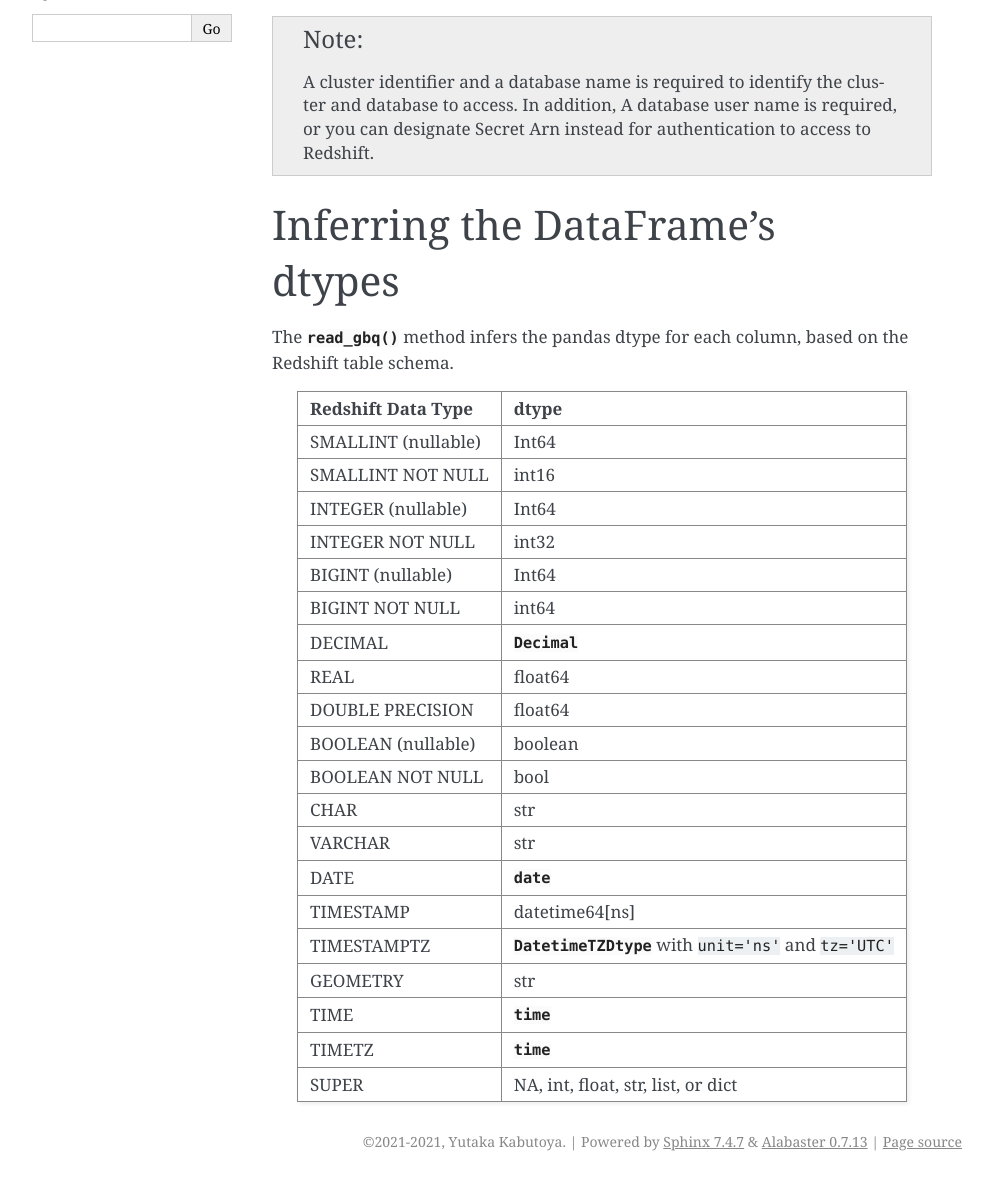
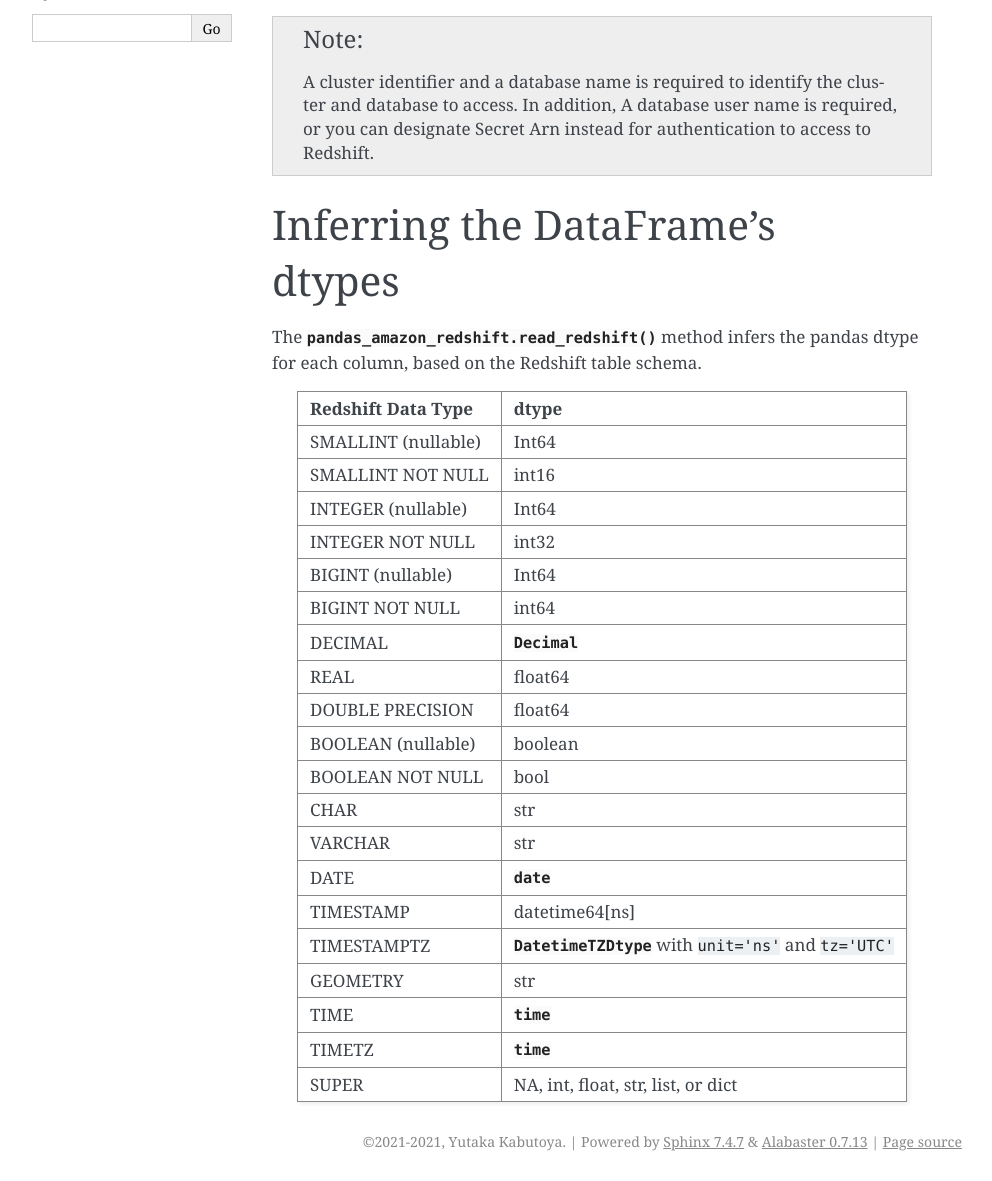
Before and after one commit to yutaka-kabu/pandas-amazon-redshift, a Sphinx documentation site: the page built from docs/source/reading.rst, in a window 1280 px wide, cut to the strip 276-1457 px from the top of the page. Shown: the whole strip, without its empty margins (148-1140 px from the left). Built offline with Sphinx 7.4.7, drawn with Linux system fonts in a browser that asks for light colours.

Commit message:
fix: add .gitignore and revise reading.rst

```diff
--- a/docs/source/reading.rst
+++ b/docs/source/reading.rst
@@ -22,8 +22,8 @@ Redshift and download the results as a :class:`pandas.DataFrame` object.
 Inferring the DataFrame's dtypes
 ================================
 
-The :func:`~pandas_gbq.read_gbq` method infers the pandas dtype for each
-column, based on the Redshift table schema.
+The :func:`pandas_amazon_redshift.read_redshift` method infers the pandas dtype
+for each column, based on the Redshift table schema.
 
 =================== ====================================================================
 Redshift Data Type  dtype
```
Also changed, not shown: 1 other file.
